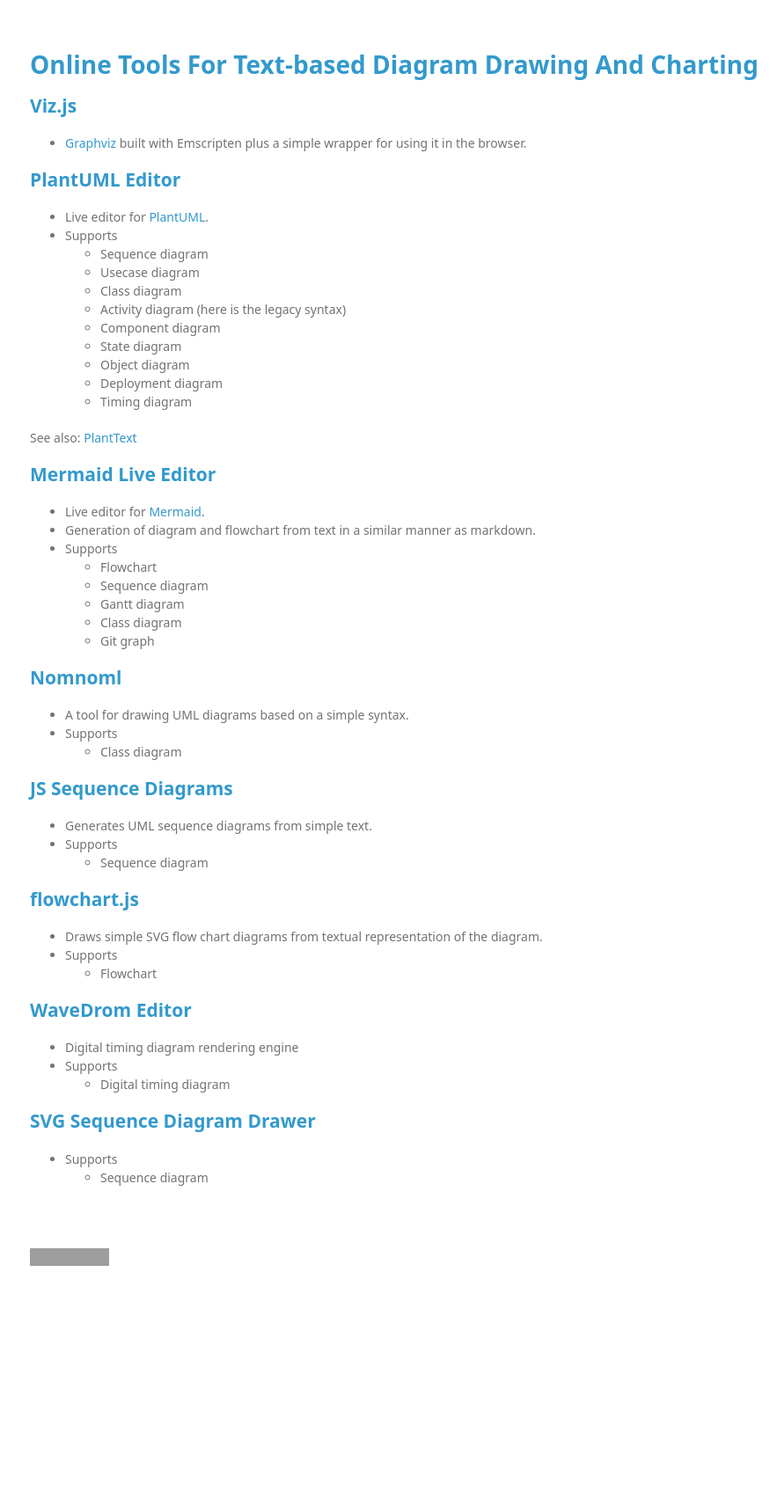
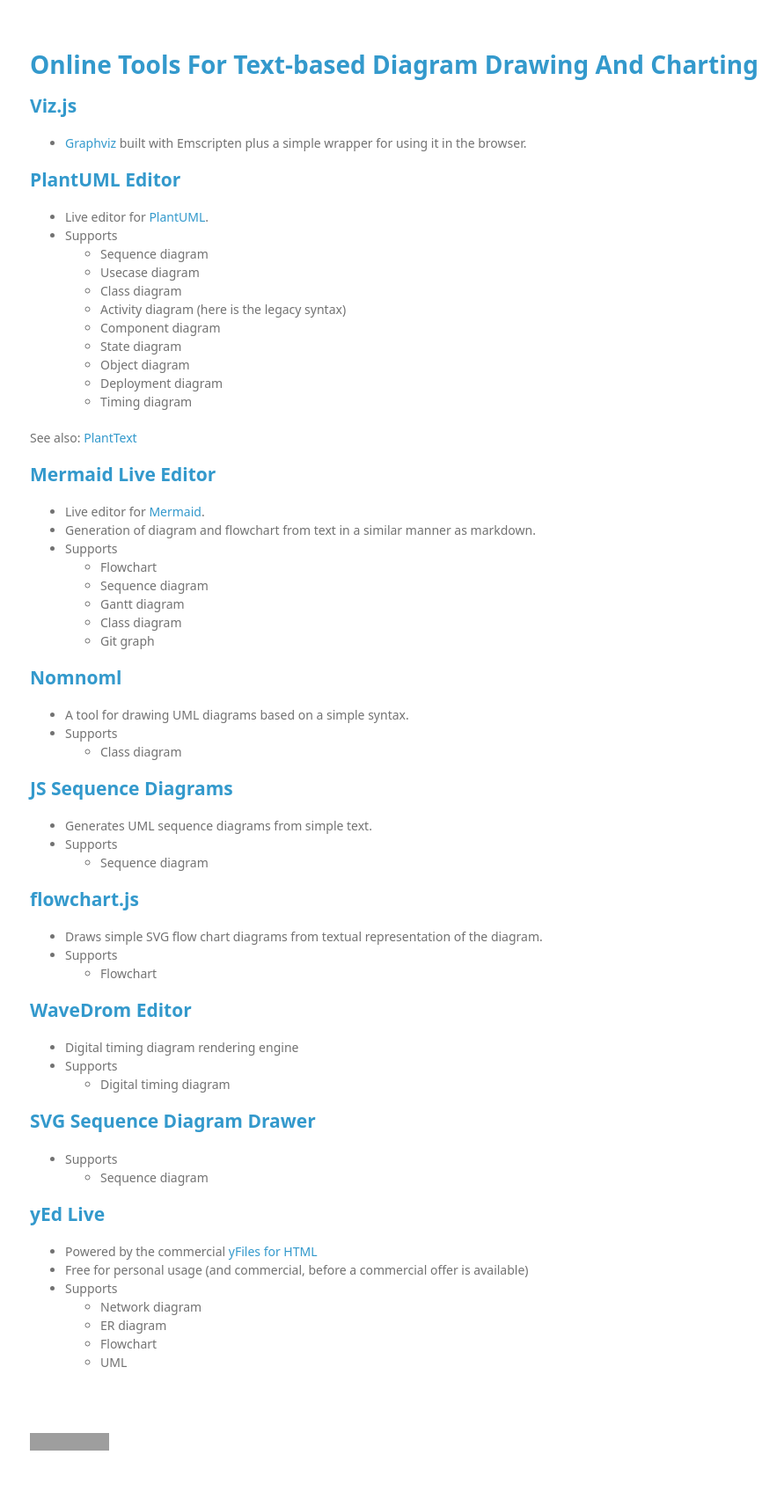
Before and after one commit to monyxie/monyxie.github.io, a Jekyll site: the page built from _posts/2018-10-26-online-tools-for-text-based-diagram-drawing-and-charting.md, in a window 1280 px wide. Shown: the whole page at 88% size, without its empty margins (176-1067 px from the left). Built offline with Jekyll 4.4.1, drawn with Linux system fonts in a browser that asks for light colours; before the commit the page ends 1502 px from its top, so only the background shows below that; grey boxes are pictures that could not be loaded.

Commit message:
Add yEd Live

```diff
--- a/_posts/2018-10-26-online-tools-for-text-based-diagram-drawing-and-charting.md
+++ b/_posts/2018-10-26-online-tools-for-text-based-diagram-drawing-and-charting.md
@@ -54,3 +54,12 @@
 ## [SVG Sequence Diagram Drawer](http://sullerandras.github.com/SVG-Sequence-Diagram/)
   * Supports
     * Sequence diagram
+
+## [yEd Live](https://www.yworks.com/yed-live/)
+  * Powered by the commercial [yFiles for HTML](https://www.yworks.com/products/yfiles-for-html)
+  * Free for personal usage (and commercial, before a commercial offer is available)
+  * Supports
+    * Network diagram
+    * ER diagram
+    * Flowchart
+    * UML
```
